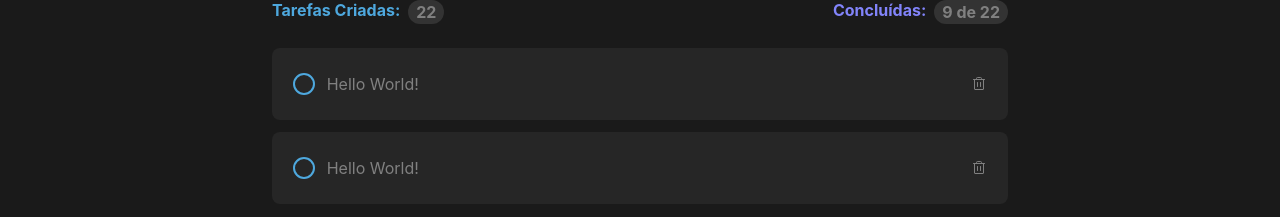
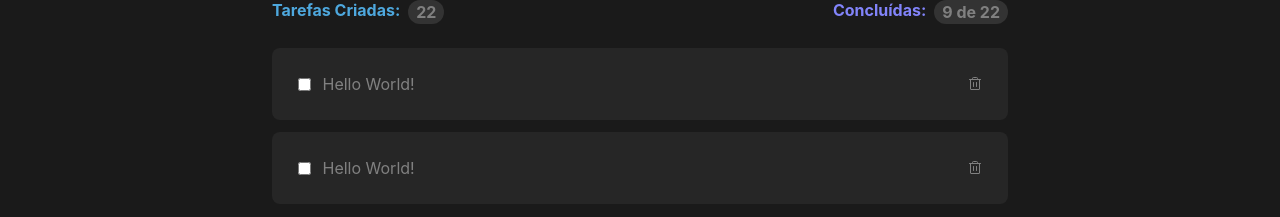
Before and after one commit to hugo-wemer/toDo, a React (Vite) app: page / in a window 1280 px wide. Shown: the part 291-508 px from the top of the page. Built offline with nearby package versions, Linux system fonts and the light colour scheme.

Commit message:
Build: TaskList -  initial structure and style.

```diff
--- a/src/components/TaskList.module.css
+++ b/src/components/TaskList.module.css
@@ -99,6 +99,7 @@
     align-items: center;
 }
 
+/* Checkbox style*/
 
 .taskList main ul li div{
     gap: 12px;
@@ -106,41 +107,15 @@
     margin: 16px;
 }
 
-.taskList main input[type=checkbox]{
-    all: unset;
-    border: 2px solid var(--blue);
-    border-radius: 999px;
-    width: 17.45px;
-    height: 17.45px;
-    display: inline-block;
-
-}
-/* .taskList main input[type=checkbox] ~ svg{
-    visibility: hidden;
-    position: relative;
-    margin: 2.5px;
-
-} */
-.taskList main input[type=checkbox]:checked{
-    background-color: var(--purple);
-    border: 2px solid var(--purple);
-    width: 17.45px;
-    height: 17.45px;
-    transition: .1s;
-
-}
-/* .taskList main input[type=checkbox]:checked ~ svg{
-    visibility: visible;
-    color: var(--gray-100)
-} */
-
 
 .taskList main ul li p{
     width: 632px;
     display: flex;
     align-content: center;
+    cursor: default;
+}
 
-}
+
 .taskList main ul li button{
     display: flex;
     justify-content: center;
--- a/src/components/TaskList.tsx
+++ b/src/components/TaskList.tsx
@@ -36,10 +36,9 @@ export function TaskList() {
                             <label>
                                 <input
                                     type="checkbox"
-                                    readOnly
+                                    // readOnly
                                 />
-                                {/* <Check /> */}
-                                <span></span>
+                                <span> {/*<Check />*/} </span>
                             </label>
                             <p>Hello World!</p>
                             <button
```
